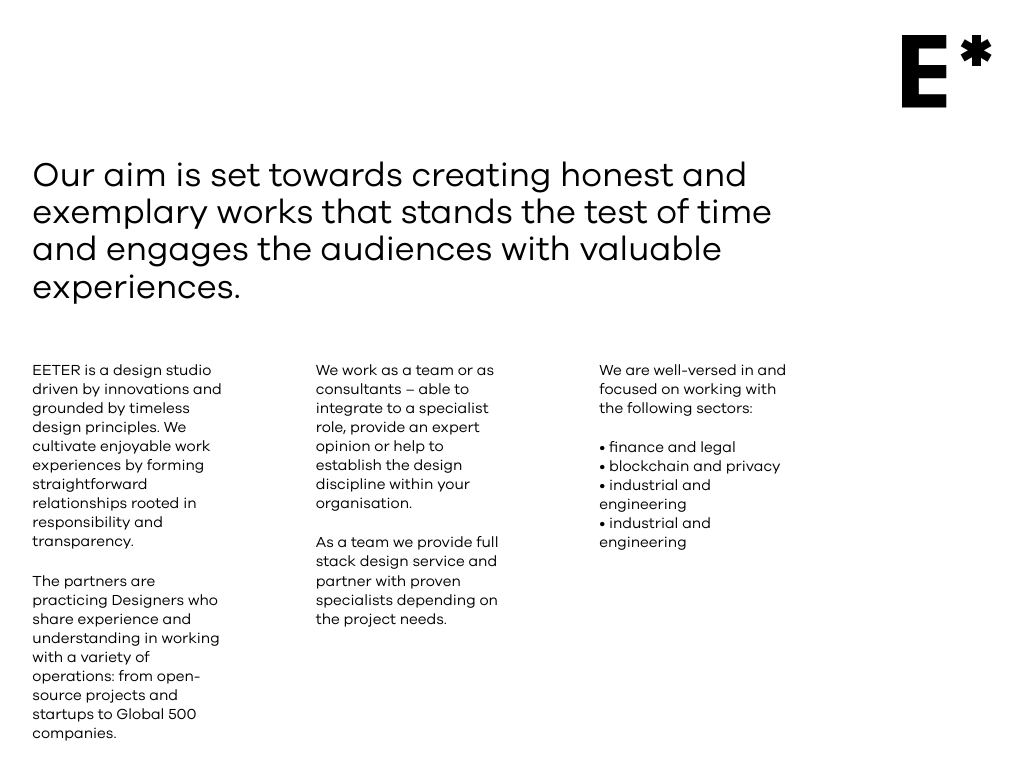
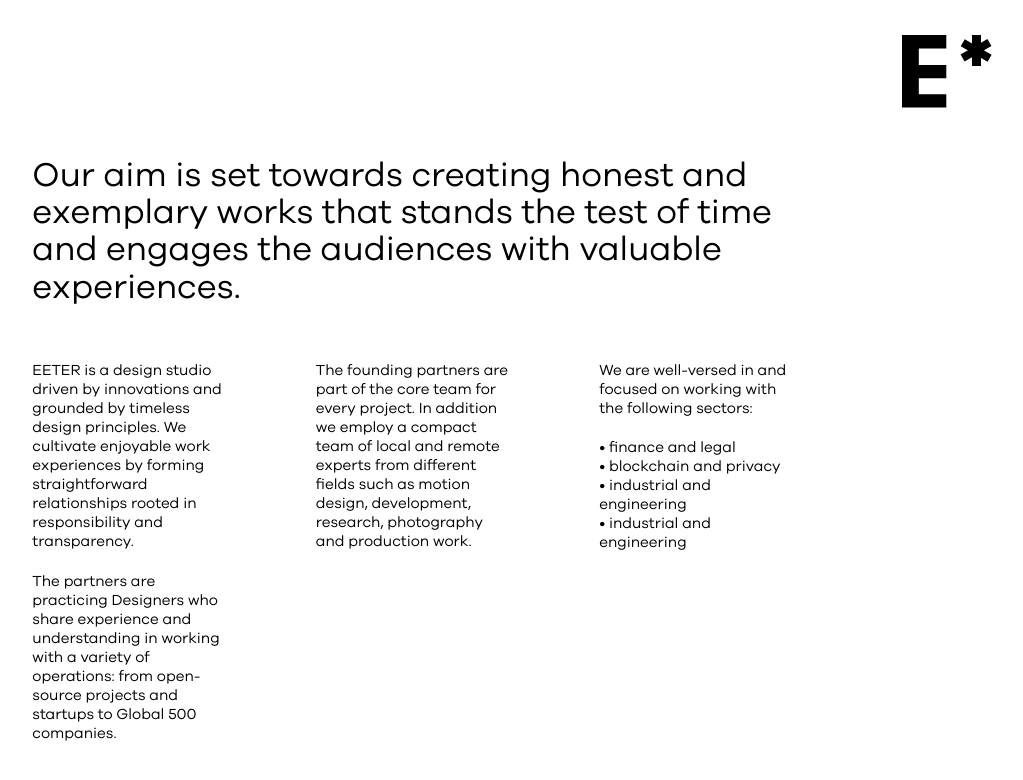
Before and after one commit to EETERCO/eeter-mainsite, a Jekyll site: the page built from profile.markdown, in a window 1280 px wide and 1400 px high, cut to the strip 0-815 px from the top of the window. Shown: the top 780 px of the strip, without its empty margins (190-1213 px from the left). Built offline with Jekyll 4.4.1, drawn with Linux system fonts in a browser that asks for light colours; nearby versions of some CDN libraries; some of the changed text lies outside the part shown.

Commit message:
Updated Profile

```diff
--- a/profile.markdown
+++ b/profile.markdown
@@ -10,23 +10,22 @@ First Column: |-
   <p>
   The partners are practicing Designers who share experience and understanding in working with a variety of operations: from open-source projects and startups to Global 500 companies.
   </p>
-Second Column: "<p>\nWe work as a team or as consultants – able to integrate to a
-  specialist role, provide an expert opinion or help to establish the design discipline
-  within your organisation. \n</p>\n<p>\nAs a team we provide full stack design service
-  and partner with proven specialists depending on the project needs.\n</p>"
+Second Column: "<p>\nThe founding partners are part of the core team for every project.
+  In addition we employ a compact team of local and remote experts from different
+  fields such as motion design, development, research, photography and production
+  work. \n</p>"
 Third Column: "<p>\nWe are well-versed in and focused on working with the following
   sectors: \n\L</p>\n<p>\n• finance and legal<br>\n• blockchain and privacy<br>\n•
   industrial and engineering<br>\n• industrial and engineering<br>\n\L</p>"
-Fourth Column: "\n<strong>\nTanel August Lind\L\n</strong>\n<br>\nDesigner, Partner\L\L\n<br>\n<p>\nAdvocates
+Fourth Column: "<strong>\nTanel August Lind\L\n</strong>\n<br>\nDesigner, Partner\L\L\n<br>\n<p>\nAdvocates
   well structured, functional and meaningful design performance.\L\L\n</p>\n<p>\nSince
   2008 Tanel spent a fair share of his time with several major design firms in Estonia,
   Finland, and Australia. Most of his past work involves around financial, tech and
   industrial sectors.\L\L\n</p>\n<p>\nHe primarily focuses on concept and design direction
   of identity and digital design, as well works on the operational aspects of product
-  development with an aim to improve design teams functions and cap the bridge between
+  development with an aim to improve design teams functions and gap the bridge between
   development. \n</p>"
-Fifth Column: |2-
-
+Fifth Column: |-
   <strong>
   Sander Meentalo
   </strong>
```
